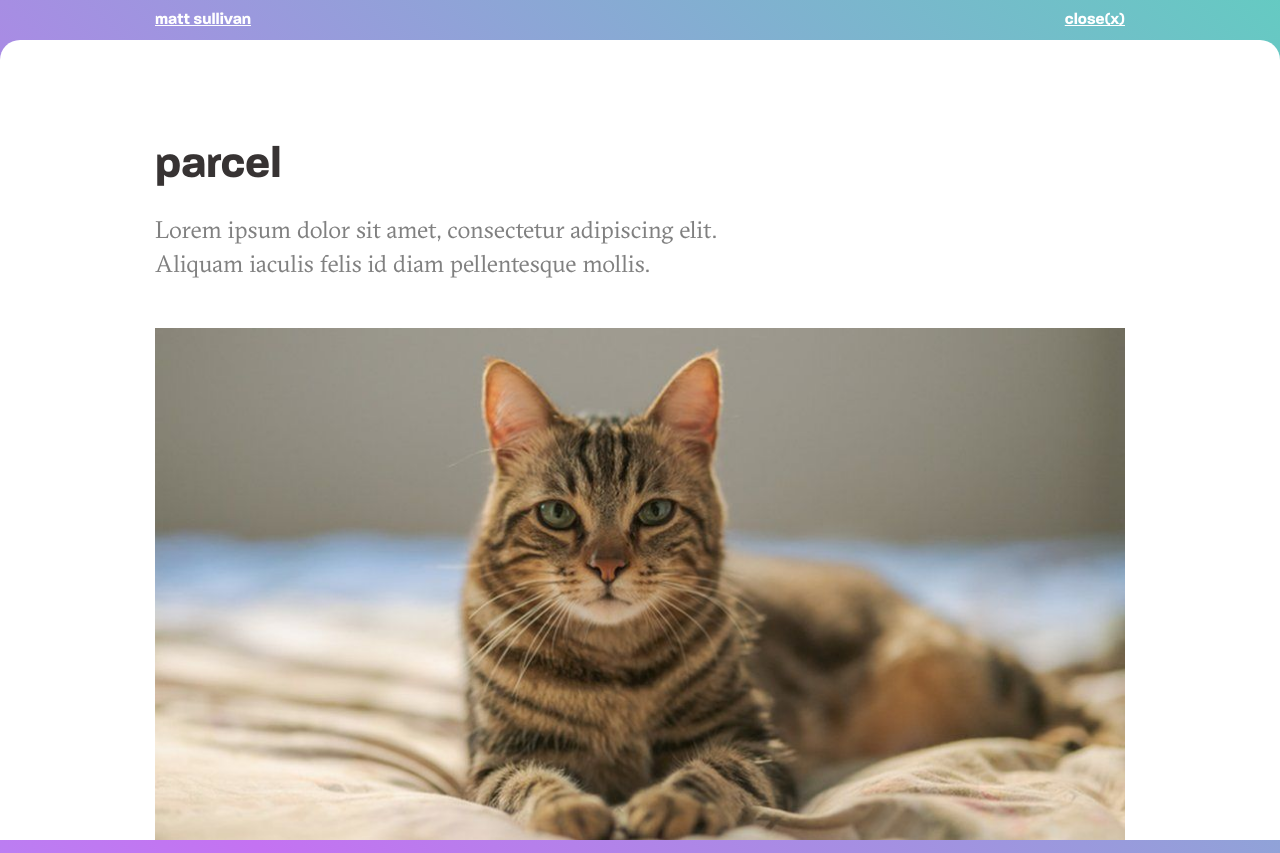
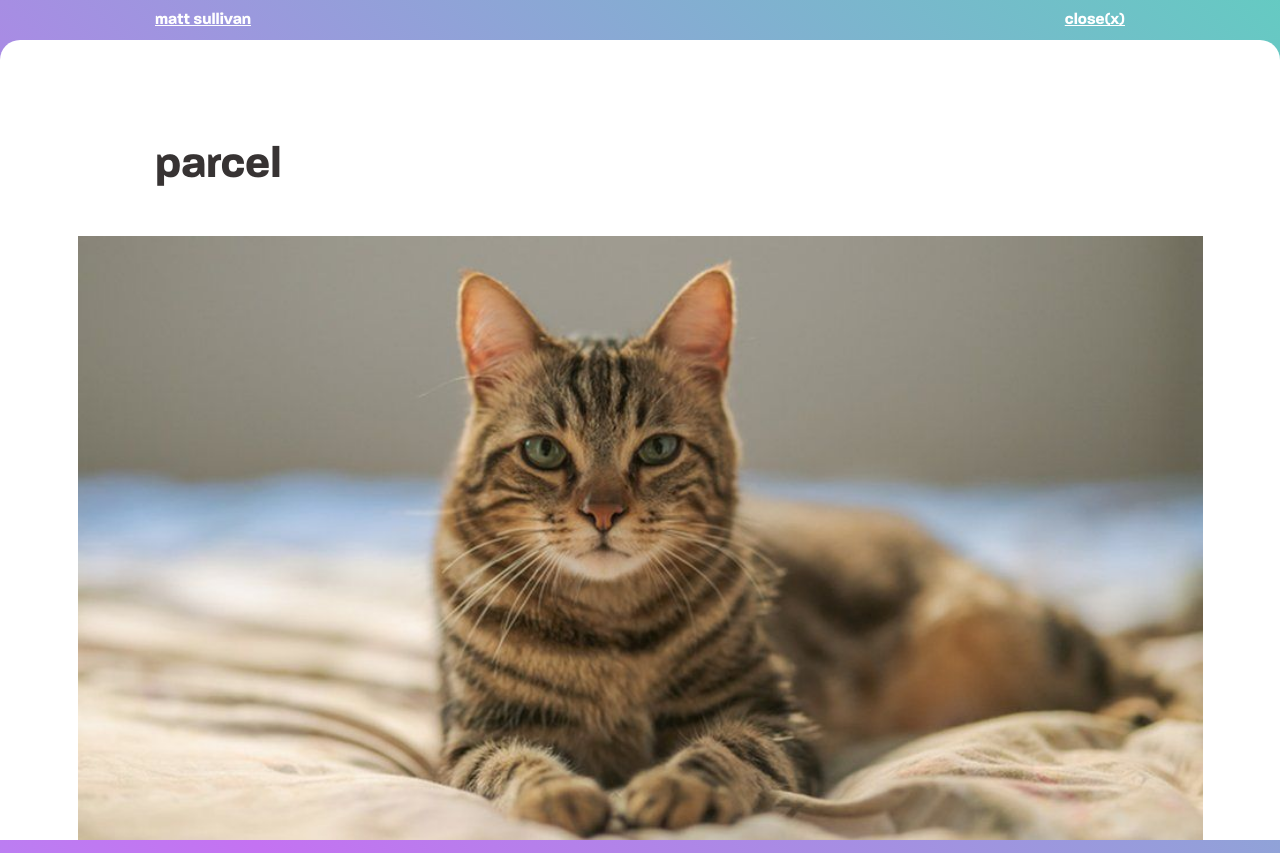
Before and after one commit to mjsxi/website-v4, a Next.js app: page /projects/parcel in a window 1280 px wide. Built offline with nearby package versions, Linux system fonts and the light colour scheme.

Commit message:
updated with various layouts

```diff
--- a/pages/projects/hymnal.js
+++ b/pages/projects/hymnal.js
@@ -36,7 +36,9 @@ export default function Main() {
           }}
         >
           <div className={styles.proCotents}>
-            <h3>hymnal</h3>
+            <h3
+              className={styles.firstItem}
+            >hymnal</h3>
             <h4>Lorem ipsum dolor sit amet, consectetur adipiscing elit. Aliquam iaculis felis id diam pellentesque mollis.</h4>
             <img src="/assets/imgs/cat.jpg" alt="my image" />
             <p>Lorem ipsum dolor sit amet, consectetur adipiscing elit. Aliquam iaculis felis id diam pellentesque mollis. Fusce mollis varius lacus, vitae laoreet nulla. Fusce pharetra urna non placerat vehicula. Pellentesque habitant morbi tristique senectus et netus et malesuada fames ac turpis egestas. Etiam ac tellus aliquam, maximus orci in, sollicitudin augue. Maecenas tincidunt ligula ut ipsum euismod eleifend. Proin at varius erat.</p>
--- a/pages/projects/parcel.js
+++ b/pages/projects/parcel.js
@@ -36,9 +36,11 @@ export default function Main() {
           }}
         >
           <div className={styles.proCotents}>
-            <h3>parcel</h3>
+            <h3
+              className={styles.firstItem}
+            >parcel</h3>
+            <img src="/assets/imgs/cat.jpg" alt="my image" />
             <h4>Lorem ipsum dolor sit amet, consectetur adipiscing elit. Aliquam iaculis felis id diam pellentesque mollis.</h4>
-            <img src="/assets/imgs/cat.jpg" alt="my image" />
             <p>Lorem ipsum dolor sit amet, consectetur adipiscing elit. Aliquam iaculis felis id diam pellentesque mollis. Fusce mollis varius lacus, vitae laoreet nulla. Fusce pharetra urna non placerat vehicula. Pellentesque habitant morbi tristique senectus et netus et malesuada fames ac turpis egestas. Etiam ac tellus aliquam, maximus orci in, sollicitudin augue. Maecenas tincidunt ligula ut ipsum euismod eleifend. Proin at varius erat.</p>
             <p>Nulla sollicitudin vel ipsum quis sagittis. Maecenas risus nisi, varius in turpis non, pellentesque imperdiet ante. Curabitur non congue turpis, eu mollis mi. Nullam sollicitudin arcu sit amet augue interdum convallis. Maecenas at dictum leo. Praesent vel metus a felis efficitur pulvinar id a velit. Morbi eu consequat arcu. In purus quam, euismod eu mattis vel, laoreet vel libero. Aliquam eleifend a nunc nec venenatis. Vivamus a lorem luctus, luctus mauris nec, viverra ante. Morbi venenatis quis purus sit amet viverra.</p>
             <img src="/assets/imgs/cat.jpg" alt="my image" />
--- a/pages/projects/pinnacle.js
+++ b/pages/projects/pinnacle.js
@@ -36,11 +36,13 @@ export default function Main() {
           }}
         >
           <div className={styles.proCotents}>
-            <h3>pinnacle</h3>
+            <h3
+              className={styles.firstItem}
+            >pinnacle</h3>
             <h4>Lorem ipsum dolor sit amet, consectetur adipiscing elit. Aliquam iaculis felis id diam pellentesque mollis.</h4>
+            <img src="/assets/imgs/cat.jpg" alt="my image" />
             <p>Lorem ipsum dolor sit amet, consectetur adipiscing elit. Aliquam iaculis felis id diam pellentesque mollis. Fusce mollis varius lacus, vitae laoreet nulla. Fusce pharetra urna non placerat vehicula. Pellentesque habitant morbi tristique senectus et netus et malesuada fames ac turpis egestas. Etiam ac tellus aliquam, maximus orci in, sollicitudin augue. Maecenas tincidunt ligula ut ipsum euismod eleifend. Proin at varius erat.</p>
             <p>Nulla sollicitudin vel ipsum quis sagittis. Maecenas risus nisi, varius in turpis non, pellentesque imperdiet ante. Curabitur non congue turpis, eu mollis mi. Nullam sollicitudin arcu sit amet augue interdum convallis. Maecenas at dictum leo. Praesent vel metus a felis efficitur pulvinar id a velit. Morbi eu consequat arcu. In purus quam, euismod eu mattis vel, laoreet vel libero. Aliquam eleifend a nunc nec venenatis. Vivamus a lorem luctus, luctus mauris nec, viverra ante. Morbi venenatis quis purus sit amet viverra.</p>
-            <img src="/assets/imgs/cat.jpg" alt="my image" />
             <p>Nunc vel mi id urna tincidunt efficitur. Fusce faucibus nisi ac diam porttitor, at fermentum nisi congue. Curabitur dui est, fringilla consequat urna id, commodo ultricies nisi. Sed velit mi, posuere in euismod ac, egestas non orci. Nullam et dui ullamcorper, dictum massa non, condimentum sapien. Donec tincidunt a turpis nec venenatis. Vivamus dictum tellus non sem ornare, ut ornare felis malesuada. Cras sodales ex eros, at pellentesque ex tincidunt ornare. Suspendisse eu tempus ipsum. Aenean venenatis risus turpis, in viverra sem placerat a. Mauris dictum maximus mi eget vehicula. Donec lorem felis, fermentum at commodo ac, cursus vel augue. Vestibulum a augue aliquet, egestas neque ut, blandit eros. Vivamus tempus velit in purus laoreet ultricies. Curabitur vel pellentesque nulla.</p>
             <p>Vestibulum ante ipsum primis in faucibus orci luctus et ultrices posuere cubilia curae; Class aptent taciti sociosqu ad litora torquent per conubia nostra, per inceptos himenaeos. Sed non ullamcorper magna. Nullam ornare nibh eget metus tincidunt, quis ultricies quam fringilla. Quisque mattis malesuada diam vitae tristique. Orci varius natoque penatibus et magnis dis parturient montes, nascetur ridiculus mus. Curabitur id semper dui. Vivamus nec gravida justo, non lacinia velit. Ut venenatis nunc laoreet, dapibus nisi ut, ultricies dui.</p>
             <p>Suspendisse ut fermentum ex. Mauris felis turpis, scelerisque quis sagittis a, commodo eget lectus. Nam vehicula eleifend velit at facilisis. Curabitur efficitur ex vel condimentum ornare. Donec eget purus pellentesque, ullamcorper enim at, vestibulum mi. Nulla facilisi. Vestibulum cursus turpis eu nibh maximus viverra. Aliquam ut iaculis nibh, nec iaculis felis. Cras nisi sem, pulvinar vitae consequat id, ullamcorper non erat. Morbi vitae lorem sit amet libero sodales commodo nec eleifend nulla.</p>
--- a/pages/projects/resonance.js
+++ b/pages/projects/resonance.js
@@ -36,7 +36,11 @@ export default function Main() {
           }}
         >
           <div className={styles.proCotents}>
-            <img src="/assets/imgs/cat.jpg" alt="my image" />
+            <img
+              className={styles.fullWidth}
+              src="/assets/imgs/cat.jpg"
+              alt="my image"
+            />
             <h3>resonance</h3>
             <h4>Lorem ipsum dolor sit amet, consectetur adipiscing elit. Aliquam iaculis felis id diam pellentesque mollis.</h4>
             <p>Lorem ipsum dolor sit amet, consectetur adipiscing elit. Aliquam iaculis felis id diam pellentesque mollis. Fusce mollis varius lacus, vitae laoreet nulla. Fusce pharetra urna non placerat vehicula. Pellentesque habitant morbi tristique senectus et netus et malesuada fames ac turpis egestas. Etiam ac tellus aliquam, maximus orci in, sollicitudin augue. Maecenas tincidunt ligula ut ipsum euismod eleifend. Proin at varius erat.</p>
--- a/styles/main.module.scss
+++ b/styles/main.module.scss
@@ -172,22 +172,37 @@
   height: 100vh;
   background: rgba(255,255,255,1);
   border-radius: 20px 20px 0px 0px;
-  padding-top: 100px;
-  padding-left: 20px;
-  padding-right: 20px;
-  padding-bottom: 160px;
-  //backdrop-filter: blur(40px);
 
-  @media (max-width: 600px) {
-    padding-top: 60px;
+  .proCotents {
+    margin-bottom: 160px;
+
+    display: grid;
+    grid-template-columns: repeat(2, 1fr) repeat(10, 97px) repeat(2, 1fr);
+
+    @media (max-width: 1010px) {
+      grid-template-columns: repeat(2, 10px) repeat(10, 1fr) repeat(2, 10px);
+    }
   }
 
-  .proCotents {
-    max-width: 970px;
-    margin: 0 auto;
+  .fullWidth {
+    margin-top: 0px;
+    grid-column: span 14;
+  }
 
-    display: grid;
-    grid-template-columns: repeat(10, 1fr);
+  .firstItem {
+    margin-top: 100px;
+
+    @media (max-width: 600px) {
+      margin-top: 60px;
+    }
+  }
+
+  .twoUp {
+    grid-column: 2 / span 12;
+
+    img {
+      width: 50%;
+    }
   }
 
   h3 {
@@ -198,17 +213,17 @@
     line-height: 52px;
     margin-top: 0px;
     margin-bottom: 20px;
-    grid-column: 1 / span 5;
+    grid-column: 3 / span 5;
 
     @media (max-width: 600px) {
       font-size: 38px;
       line-height: 48px;
-      grid-column: 1 / span 10;
+      grid-column: 3 / span 10;
     }
   }
 
   h4 {
-    grid-column: 1 / span 6;
+    grid-column: 3 / span 6;
     font-size: 24px;
     line-height: 34px;
     font-weight: 400;
@@ -217,17 +232,17 @@
     color: #808080;
 
     @media (max-width: 600px) {
-      grid-column: 1 / span 10;
+      grid-column: 3 / span 10;
     }
   }
 
   img {
     margin-top: 24px;
     margin-bottom: 36px;
-    grid-column: 1 / span 10;
+    grid-column: 2 / span 12;
 
     @media (max-width: 600px) {
-      grid-column: 1 / span 10;
+      grid-column: span 14;
     }
   }
 
@@ -235,10 +250,10 @@
     text-indent: 50px;
     margin-top: 0px;
     margin-bottom: 12px;
-    grid-column: 1 / span 6;
+    grid-column: 3 / span 6;
 
     @media (max-width: 600px) {
-      grid-column: 1 / span 10;
+      grid-column: 3 / span 10;
     }
 
     &:first-of-type {
```
Also changed, not shown: pages/projects/chorus.js (+7 -2 lines).
